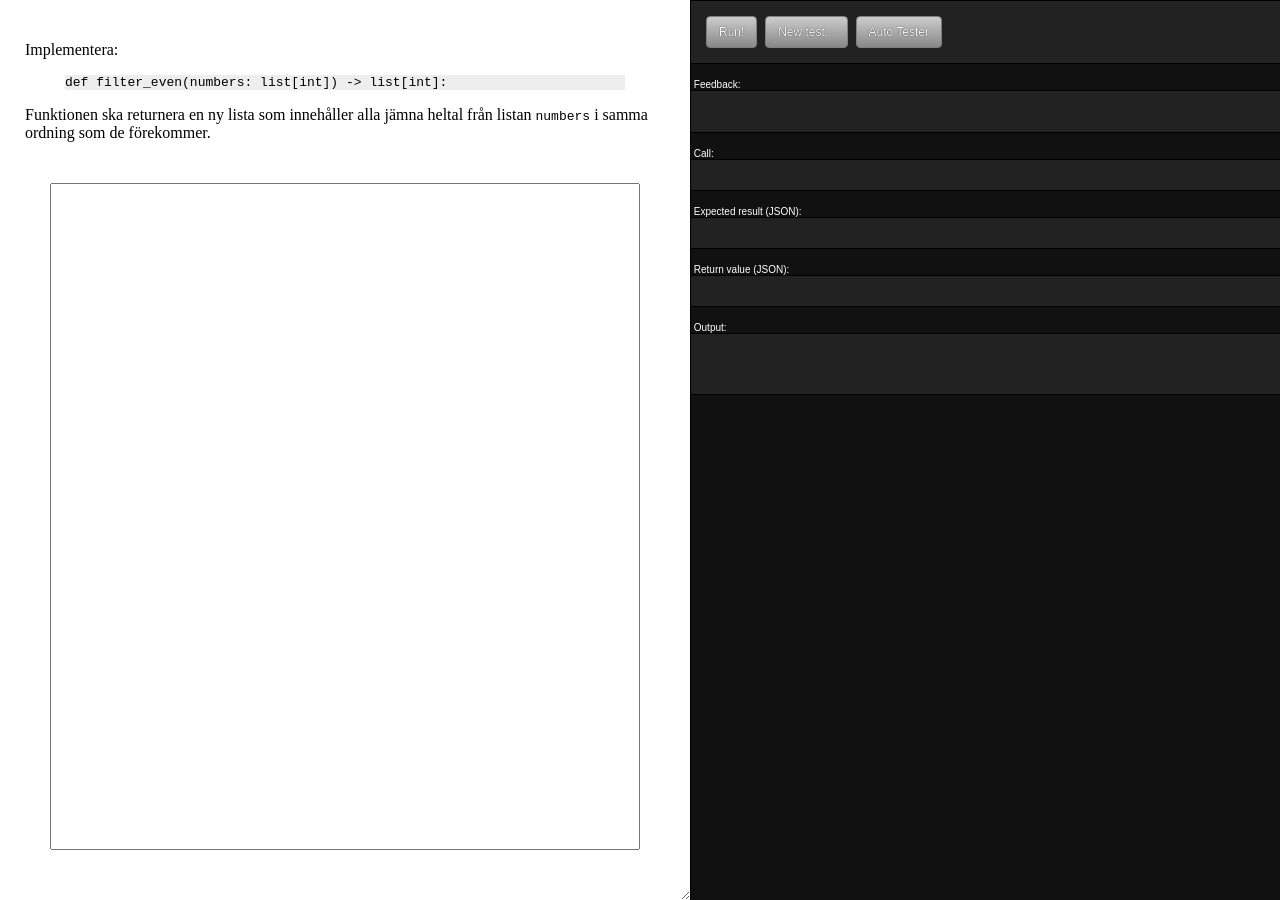
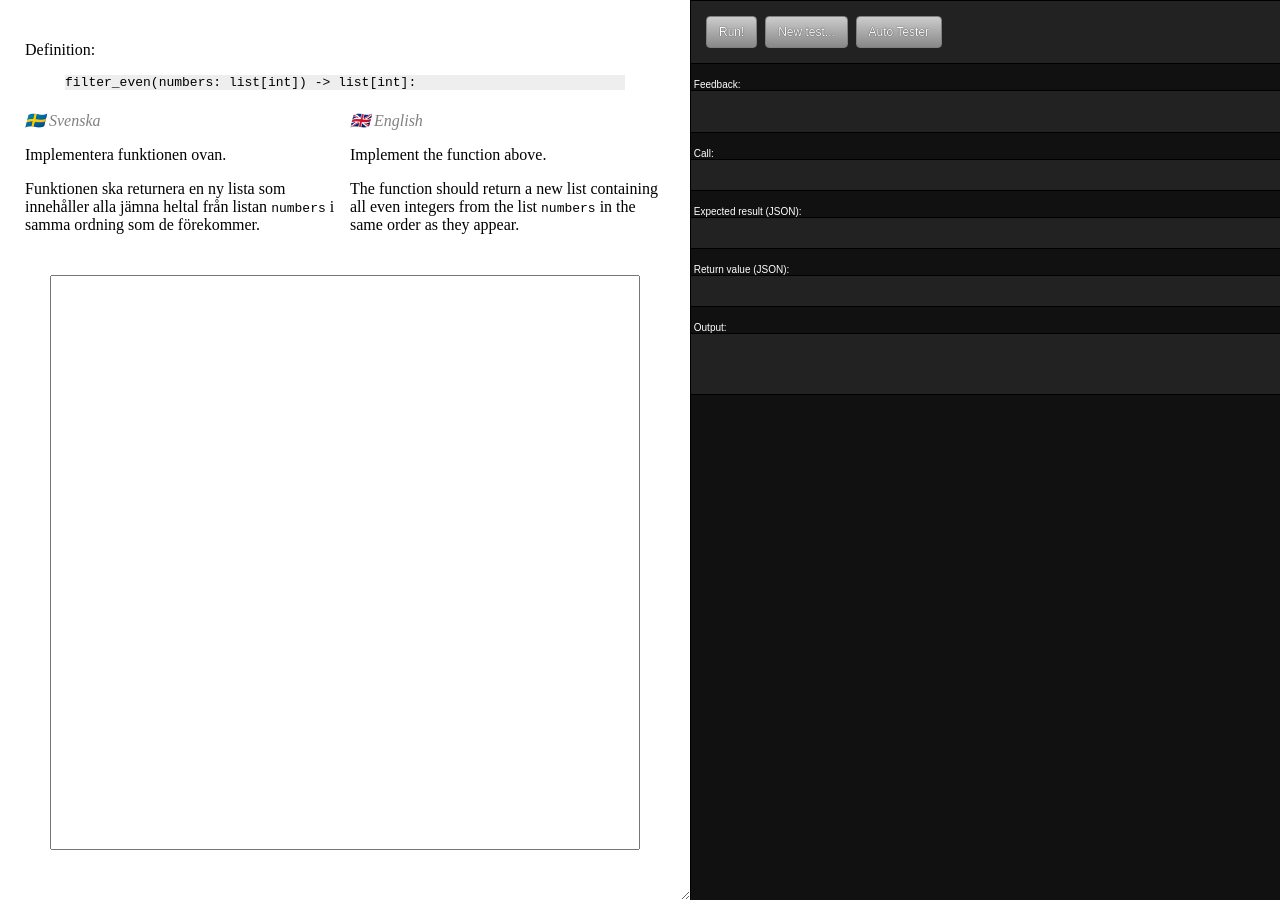
Before and after one commit to crilab/dva128_funcportal, a Jekyll site: the page built from _assignments/filter_even.md, in a window 1280 px wide. Built offline with Jekyll 4.4.1, drawn with Linux system fonts in a browser that asks for light colours.

Commit message:
translation

```diff
--- a/_assignments/filter_even.md
+++ b/_assignments/filter_even.md
@@ -3,12 +3,22 @@ layout: assignment
 title: Filter Even Numbers
 difficulty: 3
 ---
-Implementera:
+Definition:
 {% highlight python %}
-def filter_even(numbers: list[int]) -> list[int]:
+filter_even(numbers: list[int]) -> list[int]:
 {% endhighlight %}
 
+<div class="swedish" markdown="1">
+Implementera funktionen ovan.
+
 Funktionen ska returnera en ny lista som innehåller alla jämna heltal från listan `numbers` i samma ordning som de förekommer.
+</div>
+
+<div class="english" markdown="1">
+Implement the function above.
+
+The function should return a new list containing all even integers from the list `numbers` in the same order as they appear.
+</div>
 
 <script>
 
```
